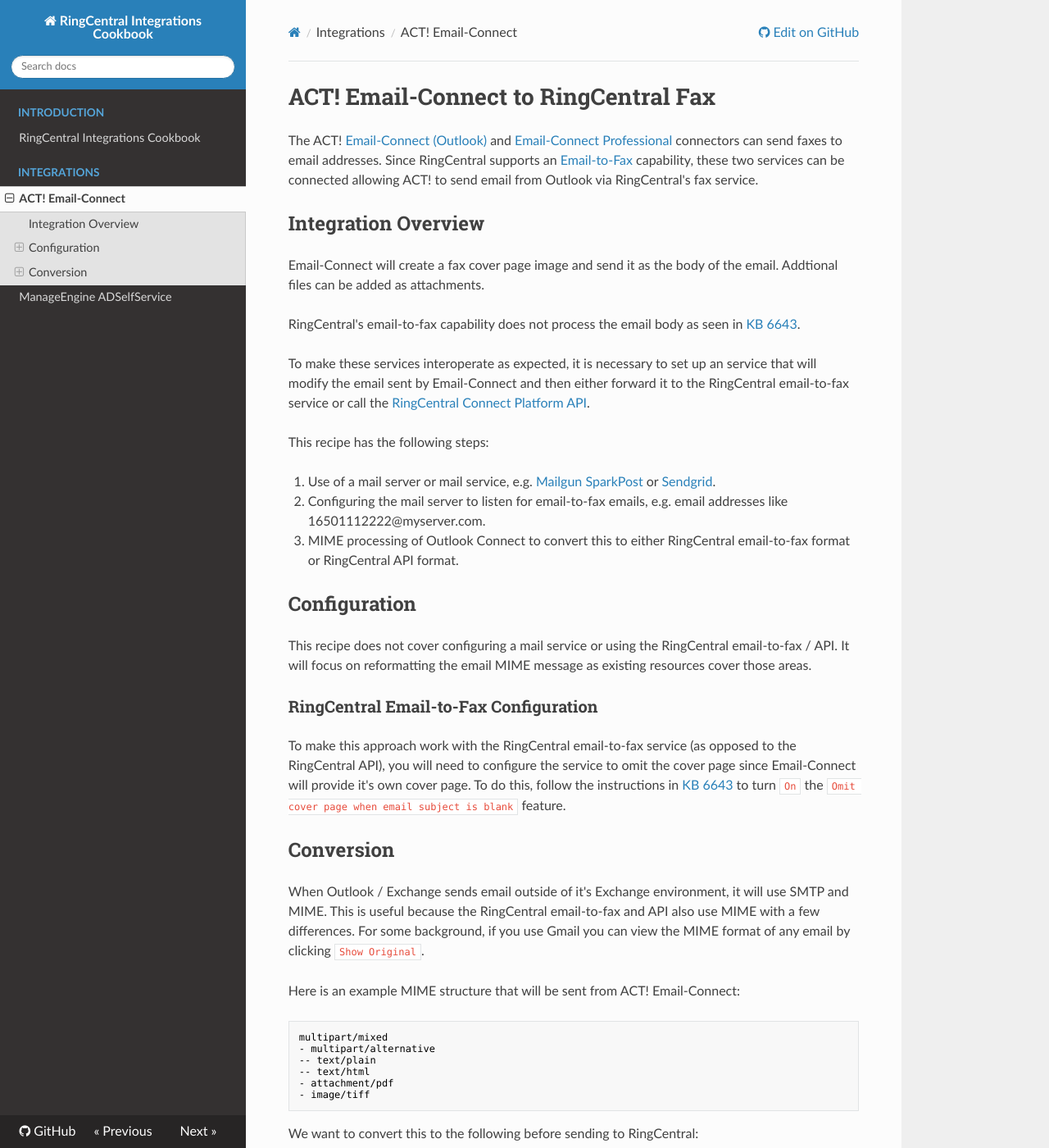
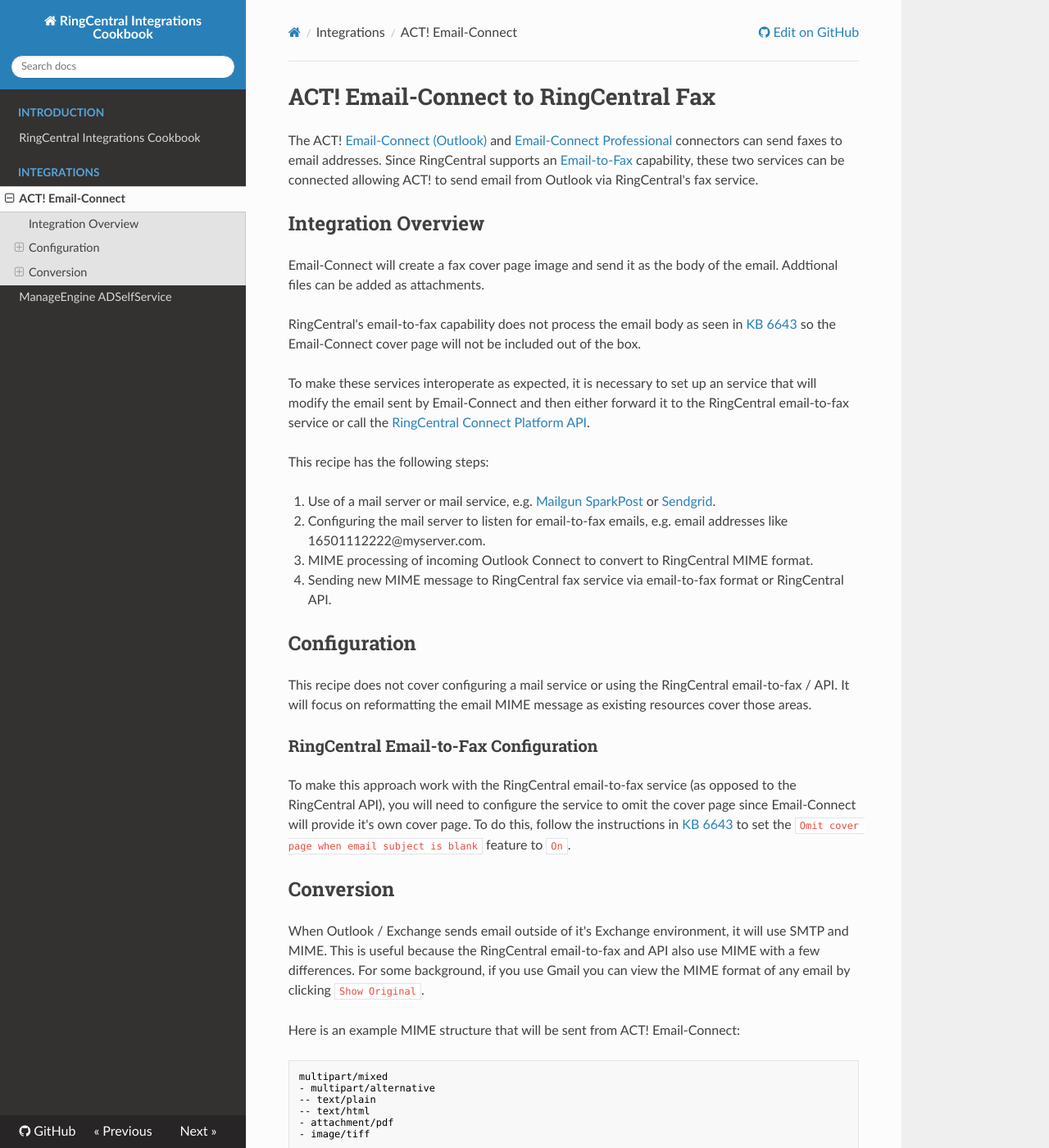
Before and after one commit to grokify/ringcentral-content, an MkDocs documentation site: the page built from docs/integrations/act/act_email_connect_fax.md, in a window 1280 px wide and 1400 px high. Shown: the whole window at 82% size. Built offline with MkDocs 1.6.1, drawn with Linux system fonts in a browser that asks for light colours; nearby versions of some CDN libraries; old or Windows-style settings are respelled for this version of MkDocs; some of the changed text lies outside the part shown.

Commit message:
update ACT!

````diff
--- a/docs/integrations/act/act_email_connect_fax.md
+++ b/docs/integrations/act/act_email_connect_fax.md
@@ -6,7 +6,7 @@ The ACT! [Email-Connect (Outlook)](http://www.actaddons.com/addons/email_connect
 
 Email-Connect will create a fax cover page image and send it as the body of the email. Addtional files can be added as attachments.
 
-RingCentral's email-to-fax capability does not process the email body as seen in [KB 6643](http://success.ringcentral.com/articles/en_US/RC_Knowledge_Article/6643).
+RingCentral's email-to-fax capability does not process the email body as seen in [KB 6643](http://success.ringcentral.com/articles/en_US/RC_Knowledge_Article/6643) so the Email-Connect cover page will not be included out of the box.
 
 To make these services interoperate as expected, it is necessary to set up an service that will modify the email sent by Email-Connect and then either forward it to the RingCentral email-to-fax service or call the [RingCentral Connect Platform API](https://developers.ringcentral.com).
 
@@ -14,7 +14,8 @@ This recipe has the following steps:
 
 1. Use of a mail server or mail service, e.g. [Mailgun](https://www.mailgun.com/) [SparkPost](https://www.sparkpost.com/) or [Sendgrid](https://sendgrid.com/).
 2. Configuring the mail server to listen for email-to-fax emails, e.g. email addresses like 16501112222@myserver.com.
-3. MIME processing of Outlook Connect to convert this to either RingCentral email-to-fax format or RingCentral API format.
+3. MIME processing of incoming Outlook Connect to convert to RingCentral MIME format.
+4. Sending new MIME message to RingCentral fax service via email-to-fax format or RingCentral API.
 
 ## Configuration
 
@@ -22,7 +23,7 @@ This recipe does not cover configuring a mail service or using the RingCentral e
 
 ### RingCentral Email-to-Fax Configuration
 
-To make this approach work with the RingCentral email-to-fax service (as opposed to the RingCentral API), you will need to configure the service to omit the cover page since Email-Connect will provide it's own cover page. To do this, follow the instructions in [KB 6643](http://success.ringcentral.com/articles/en_US/RC_Knowledge_Article/6643) to turn `On` the `Omit cover page when email subject is blank` feature.
+To make this approach work with the RingCentral email-to-fax service (as opposed to the RingCentral API), you will need to configure the service to omit the cover page since Email-Connect will provide it's own cover page. To do this, follow the instructions in [KB 6643](http://success.ringcentral.com/articles/en_US/RC_Knowledge_Article/6643) to set the `Omit cover page when email subject is blank` feature to `On`.
 
 ## Conversion
 
@@ -48,6 +49,8 @@ multipart/mixed
 - image/tiff
 ```
 
+This will cause RingCentral to treat the inline body `text/html` part as an attachment.
+
 ### Incoming MIME Format
 
 To retrieve the MIME message, you will need a program to read incoming email from your mail service. Using a developer-friendly mail service will make this easier, however, you can also use mail protocols like IMAP and may even be able to read email off the disk if your program is co-located with your MTA. When you retrieve the email, you will want the raw email format, MIME.
@@ -60,5 +63,7 @@ To convert the Outlook MIME to something RingCentral can use for fax, we'll want
 
 1. Run the ACT! MIME message through a MIME parser of your choice.
 2. Create a new MIME `multipart/mixed` object to copy desired MIME parts into.
-3. Retrieve the `multipart/alternative` body part and then extract the rich text part you want to retain, e.g. the `text/html` part. Load the `text/html` part as the first part in the new MIME object. You can discard the `text/plain` part since that will not retain the formatting desired.
+3. Retrieve the `multipart/alternative` body part and then extract the rich text part you want to retain, e.g. the `text/html` part. Load the `text/html` part as the first part in the new MIME object. You can set the `Content-Disposition` to `attachment` to ensure it is treated as such. The `text/plain` part can be discarded since that will not retain the formatting desired.
 4. For each subsequent MIME part, copy into the new MIME object.
+
+Now you can send the new MIME message to RingCentral's fax service via email-to-fax or API.
````
